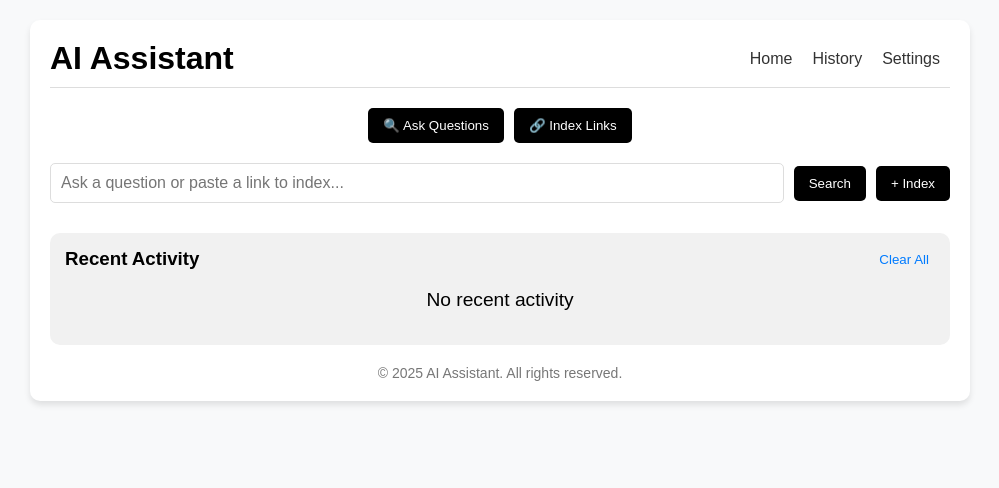
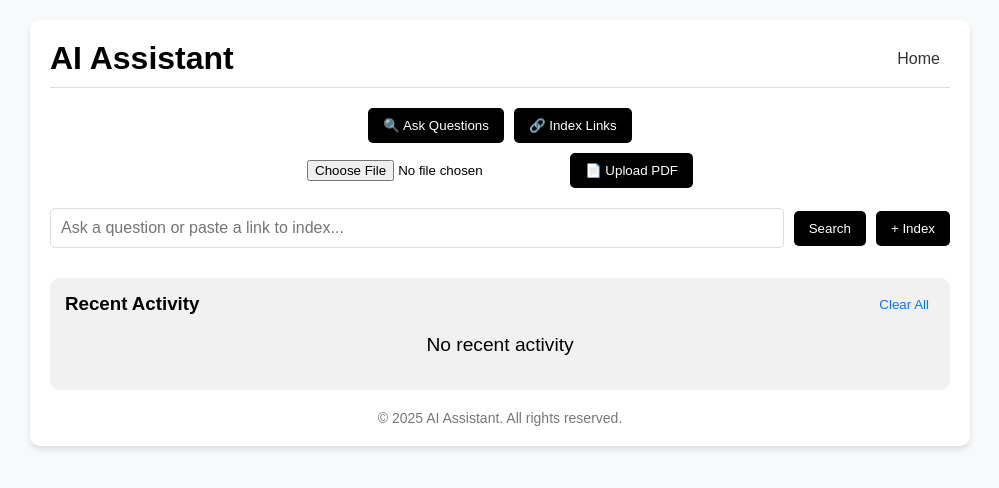
Before and after one commit to NavodyaDhanushka/Scholar_Vista, a React (Create React App) app in the folder Frontend/: page /aiAssistant in a window 1280 px wide. Shown: the top 488 px of the page, without its empty margins (140-1139 px from the left). Built offline with nearby package versions, Linux system fonts and the light colour scheme.

Commit message:
add pdf uploader to unique function

```diff
--- a/Frontend/src/pages/Research Discussion & Indexing Function/AIAssistant.js
+++ b/Frontend/src/pages/Research Discussion & Indexing Function/AIAssistant.js
@@ -4,6 +4,7 @@ const AIAssistant = () => {
     const [query, setQuery] = useState("");
     const [recentActivity, setRecentActivity] = useState([]);
     const [loading, setLoading] = useState(false);
+    const [selectedFile, setSelectedFile] = useState(null);
 
     const addActivity = (type, text) => {
         const newActivity = {
@@ -30,6 +31,28 @@ const AIAssistant = () => {
         } catch (err) {
             console.error("Search failed", err);
             addActivity("question", `Q: ${query} — A: Error fetching answer.`);
+        } finally {
+            setLoading(false);
+        }
+    };
+
+    const handlePDFUpload = async () => {
+        if (!selectedFile) return;
+        setLoading(true);
+        const formData = new FormData();
+        formData.append("file", selectedFile);
+
+        try {
+            const res = await fetch("http://localhost:8005/api/index-pdf", {
+                method: "POST",
+                body: formData,
+            });
+            const data = await res.json();
+            addActivity("pdf", `Uploaded PDF: ${selectedFile.name} — ${data.response || "No confirmation"}`);
+            setSelectedFile(null);
+        } catch (err) {
+            console.error("PDF upload failed", err);
+            addActivity("pdf", `Failed to upload: ${selectedFile.name}`);
         } finally {
             setLoading(false);
         }
@@ -66,8 +89,6 @@ const AIAssistant = () => {
                     <h2 style={{ margin: 0 }}>AI Assistant</h2>
                     <nav>
                         <a href="/" style={{ margin: "0 10px", textDecoration: "none", color: "#333" }}>Home</a>
-                        <a href="#" style={{ margin: "0 10px", textDecoration: "none", color: "#333" }}>History</a>
-                        <a href="#" style={{ margin: "0 10px", textDecoration: "none", color: "#333" }}>Settings</a>
                     </nav>
                 </header>
 
@@ -76,13 +97,28 @@ const AIAssistant = () => {
                     <button onClick={handleIndex} style={{ padding: "10px 15px", backgroundColor: "#000", color: "#fff", borderRadius: "5px", border: "none", cursor: "pointer" }}>🔗 Index Links</button>
                 </div>
 
-                <div style={{ marginTop: "20px", display: "flex", justifyContent: "center", alignItems: "center", gap: "10px" }}>
+                <div style={{ marginTop: "10px", textAlign: "center" }}>
+                    <input
+                        type="file"
+                        accept="application/pdf"
+                        onChange={(e) => setSelectedFile(e.target.files[0])}
+                        style={{ marginRight: "10px" }}
+                    />
+                    <button
+                        onClick={handlePDFUpload}
+                        disabled={loading || !selectedFile}
+                        style={{ padding: "10px 15px", backgroundColor: "#000", color: "#fff", borderRadius: "5px", border: "none", cursor: "pointer" }}
+                    >
+                        {loading ? "Uploading..." : "📄 Upload PDF"}
+                    </button>
+                </div>
+                <div style={{ marginTop: "20px", display: "flex", justifyContent: "center", alignItems: "center", gap: "10px", flexWrap: "wrap" }}>
                     <input
                         type="text"
                         value={query}
                         onChange={(e) => setQuery(e.target.value)}
                         placeholder="Ask a question or paste a link to index..."
-                        style={{ flex: 1, padding: "10px", borderRadius: "5px", border: "1px solid #ddd", fontSize: "16px" }}
+                        style={{ flex: 1, minWidth: "250px", padding: "10px", borderRadius: "5px", border: "1px solid #ddd", fontSize: "16px" }}
                     />
                     <button onClick={handleSearch} disabled={loading} style={{ padding: "10px 15px", backgroundColor: "#000", color: "#fff", borderRadius: "5px", border: "none", cursor: "pointer" }}>
                         {loading ? "Loading..." : "Search"}
@@ -91,6 +127,7 @@ const AIAssistant = () => {
                         {loading ? "Indexing..." : "+ Index"}
                     </button>
                 </div>
+
 
                 <div style={{ marginTop: "30px", backgroundColor: "#f1f1f1", padding: "15px", borderRadius: "10px" }}>
                     <div style={{ display: "flex", justifyContent: "space-between", alignItems: "center", marginBottom: "10px" }}>
```
